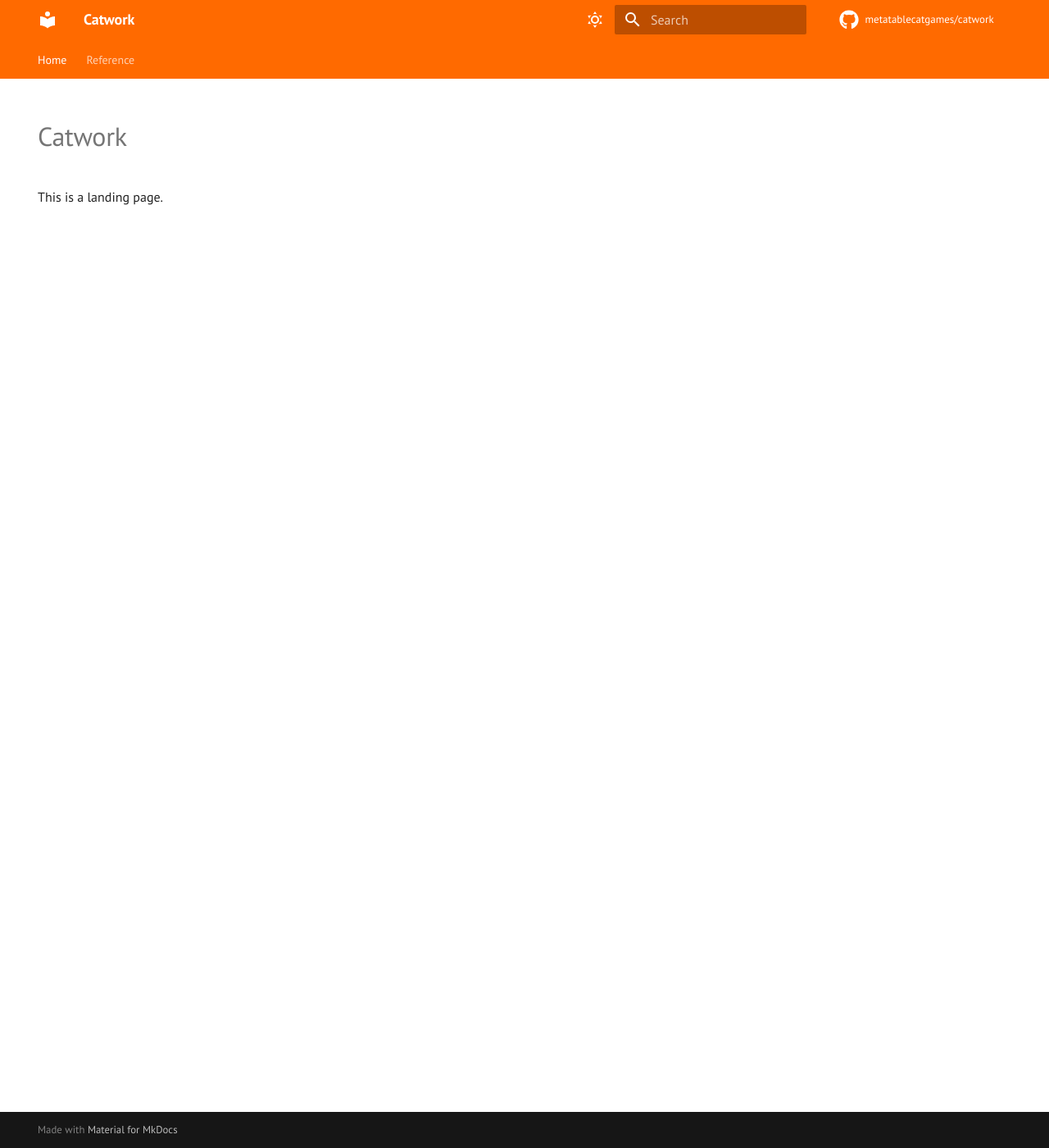
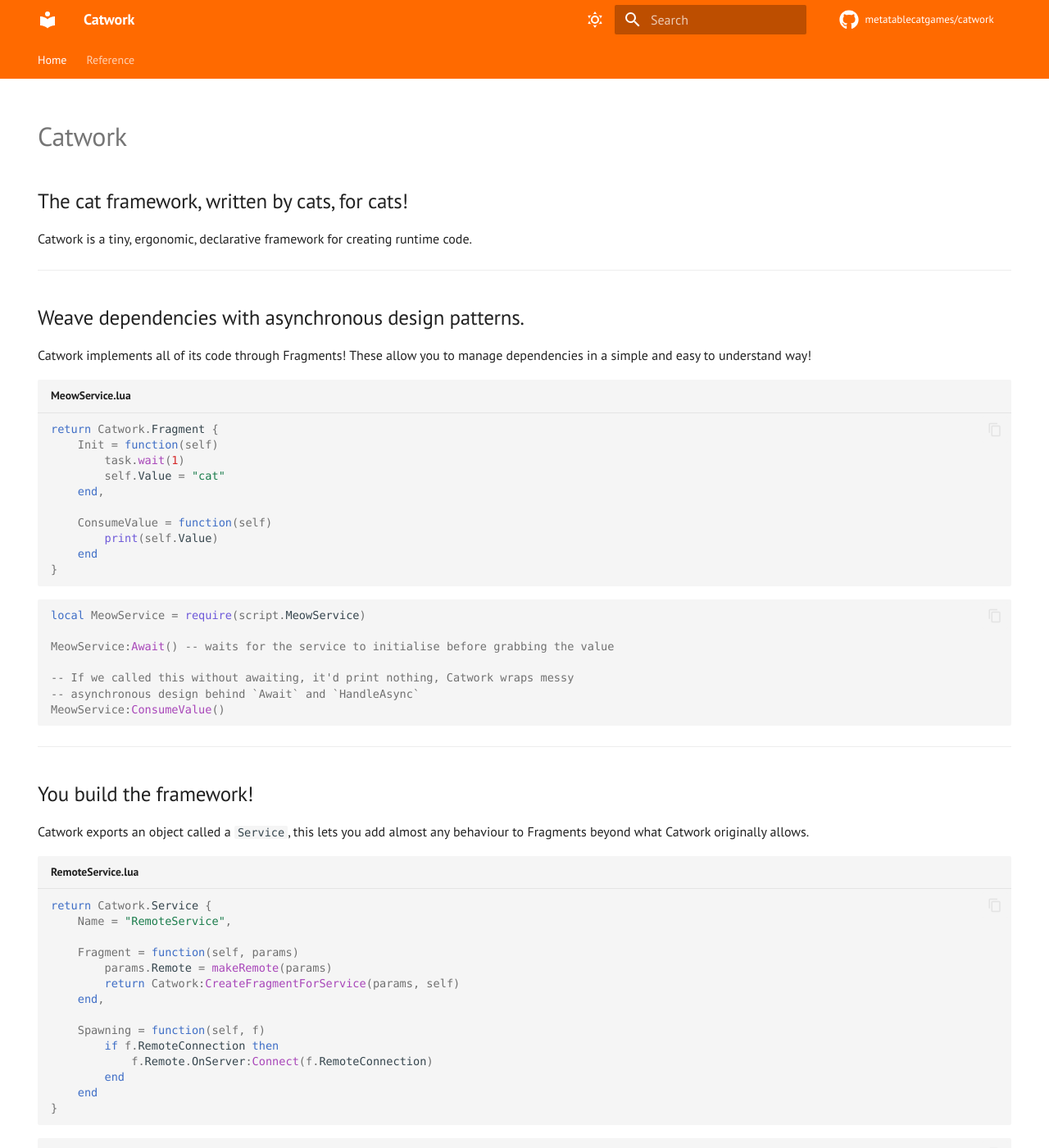
Before and after one commit to tyoxlx/Roblox-Synapse, an MkDocs documentation site: the page built from docs/index.md, in a window 1280 px wide and 1400 px high. Shown: the whole window at 82% size. Built offline with MkDocs 1.6.1 and Material for MkDocs 9.7.7, drawn with Linux system fonts in a browser that asks for light colours; some web fonts are replaced; comment, search, counter and statistics services are not loaded; some of the changed text lies outside the part shown.

Commit message:
API reference

````diff
--- a/docs/index.md
+++ b/docs/index.md
@@ -6,4 +6,100 @@
 
 # Catwork
 
-This is a landing page.
+## The cat framework, written by cats, for cats!
+
+Catwork is a tiny, ergonomic, declarative framework for creating runtime code.
+
+---
+
+## Weave dependencies with asynchronous design patterns.
+
+Catwork implements all of its code through Fragments! These allow you to manage
+dependencies in a simple and easy to understand way!
+
+```lua title="MeowService.lua"
+return Catwork.Fragment {
+	Init = function(self)
+		task.wait(1)
+		self.Value = "cat"
+	end,
+
+	ConsumeValue = function(self)
+		print(self.Value)
+	end
+}
+```
+
+```lua
+local MeowService = require(script.MeowService)
+
+MeowService:Await() -- waits for the service to initialise before grabbing the value
+
+-- If we called this without awaiting, it'd print nothing, Catwork wraps messy
+-- asynchronous design behind `Await` and `HandleAsync`
+MeowService:ConsumeValue()
+```
+
+---
+
+## You build the framework!
+
+Catwork exports an object called a `Service`, this lets you add almost any
+behaviour to Fragments beyond what Catwork originally allows.
+
+```lua title="RemoteService.lua"
+return Catwork.Service {
+	Name = "RemoteService",
+
+	Fragment = function(self, params)
+		params.Remote = makeRemote(params)
+		return Catwork:CreateFragmentForService(params, self)
+	end,
+
+	Spawning = function(self, f)
+		if f.RemoteConnection then
+			f.Remote.OnServer:Connect(f.RemoteConnection)
+		end
+	end
+}
+```
+
+```lua
+
+local MeowRemote = RemoteService:Fragment {
+	Name = "MeowRemote",
+
+	RemoteConnection = function(plr)
+		print(`meows as {plr.Name} cutely`)
+	end
+}
+```
+
+---
+
+## Run Fragments, anywhere.
+
+Catwork doesn't care about what you return, only that you call one of it's
+constructors.
+
+This means as long as the code is executed, you can create a Fragment just about
+anywhere, a ModuleScript? A Script? Go for it!
+
+```lua title="LocalScript in ReplicatedFirst"
+local Catwork = require(ReplicaedFirst.Catwork)
+
+local LoadingScreenManager = Catwork.Fragment {
+	Name = "LoadingScreenManager",
+
+	Init = function()
+		ReplicatedFirst:RemoveDefaultLoadingScreen()
+		-- code to execute guis or whatever
+	end
+}
+```
+
+---
+
+# Lets go on an adventure together
+
+Ready to start with Catwork? Then lets go into the tutorials!
--- a/mkdocs.yml
+++ b/mkdocs.yml
@@ -27,13 +27,20 @@ theme:
     - navigation.sections
     - navigation.instant
     - navigation.indexes
+    - navigation.footer
     - search.suggest
     - search.highlight
     - content.code.copy
     - content.code.select
     - content.code.annotate
 
+
   name: material
+
+extra:
+  social:
+    - icon: fontawesome/brands/mastodon
+      link: https://tech.lgbt/@metatablecat
 
 extra_css:
   - stylesheet/extra.css
@@ -42,10 +49,12 @@ nav:
   - Home: index.md
   - Reference:
     - reference/index.md
-    - Catwork: reference/catwork.md
-    - Fragment: reference/fragment.md
-    - Service: reference/service.md
-    - Template: reference/template.md
+    - Catwork:
+      - reference/catwork/index.md
+      - Fragment: reference/catwork/fragment.md
+      - Service: reference/catwork/service.md
+      - Template: reference/catwork/template.md
+    - Errors: reference/errors.md
 
 
 markdown_extensions:
````
Also changed, not shown: docs/reference/catwork/fragment.md (renamed from docs/reference/fragment.md, +2 -0 lines), docs/reference/catwork/service.md (added, +182 -0 lines), docs/reference/catwork/template.md (added, +29 -0 lines), docs/reference/errors.md (added, +227 -0 lines), docs/reference/template.md (deleted, +0 -1 lines), docs/reference/catwork/index.md (renamed from docs/reference/catwork.md), docs/reference/service.md (deleted).
